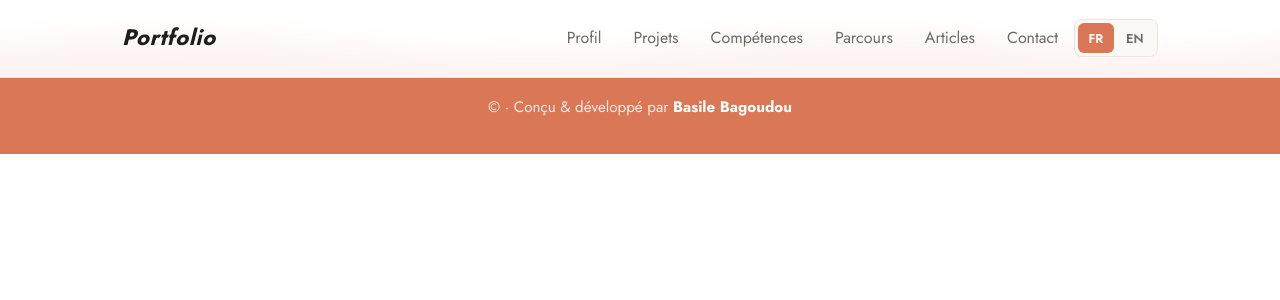
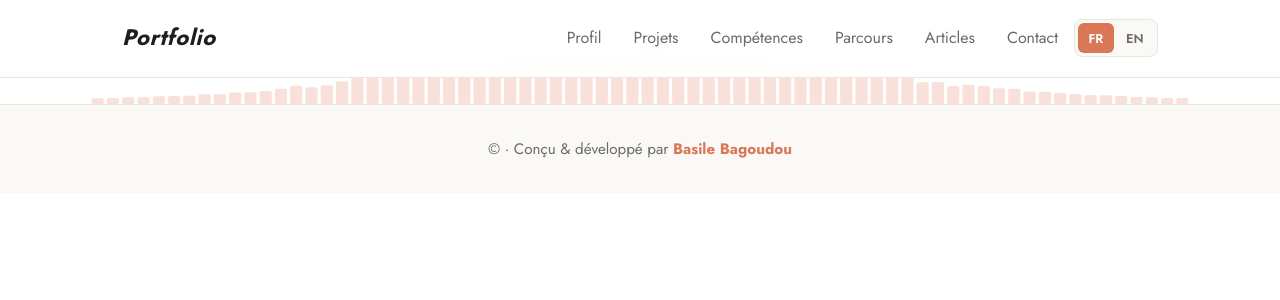
Before and after one commit to basilebagoudou/Portfolio, a Django app: template core/templates/core/base.html in a window 1280 px wide. Shown: the top 300 px of the page. Run offline with Django 5.2, Linux system fonts and the light colour scheme; the template is opened without the code that fills it, so the values that code supplies are empty.

Commit message:
Pied de page : histogramme en cloche à la place des vagues, fond clair d'origine

```diff
--- a/core/static/core/css/style.css
+++ b/core/static/core/css/style.css
@@ -1801,23 +1801,19 @@ section.visible .coverage-bar span { width: var(--w); }
     margin: 0;
 }
 
-/* ===== VAGUES + PIED DE PAGE ===== */
-.footer-waves {
+/* ===== PIED DE PAGE : distribution en histogramme ===== */
+.footer-dist {
     display: block;
-    width: 100%;
-    height: 70px;
-    margin-bottom: -1px;
-}
-.footer-waves .w1 { fill: #f6e1d7; }
-.footer-waves .w2 { fill: #eba98e; }
-.footer-waves .w3 { fill: var(--primary); }
-footer {
-    background-color: var(--primary);
-    border-top: none;
-    padding: 1.6rem 0 2.2rem;
-}
-footer p { color: rgba(255, 255, 255, 0.85); }
-footer strong { color: #fff; }
+    width: min(1100px, calc(100% - 4rem));
+    height: 56px;
+    margin: 3rem auto 0;
+}
+.footer-dist rect {
+    fill: var(--primary);
+    opacity: 0.22;
+    transition: opacity 0.25s ease;
+}
+.footer-dist rect:hover { opacity: 0.7; }
 
 /* ===== PAGES ARTICLES ===== */
 .page { padding-top: 90px; min-height: 70vh; }
@@ -2018,5 +2014,5 @@ nav ul li a.is-active { color: var(--primary); }
 @media (max-width: 560px) {
     .contact-form { padding: 1.2rem; }
     .articles-grid { grid-template-columns: 1fr; }
-    .footer-waves { height: 44px; }
-}
+    .footer-dist { height: 36px; width: calc(100% - 2rem); }
+}
--- a/core/templates/core/base.html
+++ b/core/templates/core/base.html
@@ -44,10 +44,19 @@
 
 {% block content %}{% endblock %}
 
-    <svg class="footer-waves" viewBox="0 0 1440 90" preserveAspectRatio="none" aria-hidden="true">
-        <path class="w1" d="M0 38 C 120 18, 240 18, 360 34 S 600 56, 720 40 S 960 14, 1080 30 S 1320 52, 1440 34 V 90 H 0 Z"/>
-        <path class="w2" d="M0 52 C 140 36, 260 40, 380 54 S 620 70, 760 54 S 1000 34, 1120 48 S 1340 66, 1440 52 V 90 H 0 Z"/>
-        <path class="w3" d="M0 68 C 160 56, 300 60, 420 70 S 660 82, 800 70 S 1040 56, 1160 66 S 1360 80, 1440 70 V 90 H 0 Z"/>
+    <svg class="footer-dist" viewBox="0 0 1440 56" preserveAspectRatio="none" aria-hidden="true">
+        <rect x="2.0" y="50.3" width="16.0" height="5.7" rx="2"/><rect x="22.0" y="50.1" width="16.0" height="5.9" rx="2"/><rect x="42.0" y="49.3" width="16.0" height="6.7" rx="2"/><rect x="62.0" y="49.3" width="16.0" height="6.7" rx="2"/><rect x="82.0" y="48.3" width="16.0" height="7.7" rx="2"/><rect x="102.0" y="47.9" width="16.0" height="8.1" rx="2"/>
+        <rect x="122.0" y="47.7" width="16.0" height="8.3" rx="2"/><rect x="142.0" y="46.2" width="16.0" height="9.8" rx="2"/><rect x="162.0" y="46.2" width="16.0" height="9.8" rx="2"/><rect x="182.0" y="44.4" width="16.0" height="11.6" rx="2"/><rect x="202.0" y="44.3" width="16.0" height="11.7" rx="2"/><rect x="222.0" y="43.1" width="16.0" height="12.9" rx="2"/>
+        <rect x="242.0" y="40.8" width="16.0" height="15.2" rx="2"/><rect x="262.0" y="37.7" width="16.0" height="18.3" rx="2"/><rect x="282.0" y="39.2" width="16.0" height="16.8" rx="2"/><rect x="302.0" y="37.2" width="16.0" height="18.8" rx="2"/><rect x="322.0" y="33.3" width="16.0" height="22.7" rx="2"/><rect x="342.0" y="29.4" width="16.0" height="26.6" rx="2"/>
+        <rect x="362.0" y="29.7" width="16.0" height="26.3" rx="2"/><rect x="382.0" y="28.9" width="16.0" height="27.1" rx="2"/><rect x="402.0" y="22.3" width="16.0" height="33.7" rx="2"/><rect x="422.0" y="27.9" width="16.0" height="28.1" rx="2"/><rect x="442.0" y="18.5" width="16.0" height="37.5" rx="2"/><rect x="462.0" y="21.8" width="16.0" height="34.2" rx="2"/>
+        <rect x="482.0" y="21.4" width="16.0" height="34.6" rx="2"/><rect x="502.0" y="19.9" width="16.0" height="36.1" rx="2"/><rect x="522.0" y="15.9" width="16.0" height="40.1" rx="2"/><rect x="542.0" y="7.9" width="16.0" height="48.1" rx="2"/><rect x="562.0" y="14.3" width="16.0" height="41.7" rx="2"/><rect x="582.0" y="7.5" width="16.0" height="48.5" rx="2"/>
+        <rect x="602.0" y="5.3" width="16.0" height="50.7" rx="2"/><rect x="622.0" y="7.8" width="16.0" height="48.2" rx="2"/><rect x="642.0" y="4.3" width="16.0" height="51.7" rx="2"/><rect x="662.0" y="10.7" width="16.0" height="45.3" rx="2"/><rect x="682.0" y="10.4" width="16.0" height="45.6" rx="2"/><rect x="702.0" y="7.9" width="16.0" height="48.1" rx="2"/>
+        <rect x="722.0" y="0.8" width="16.0" height="55.2" rx="2"/><rect x="742.0" y="4.9" width="16.0" height="51.1" rx="2"/><rect x="762.0" y="7.0" width="16.0" height="49.0" rx="2"/><rect x="782.0" y="3.8" width="16.0" height="52.2" rx="2"/><rect x="802.0" y="6.7" width="16.0" height="49.3" rx="2"/><rect x="822.0" y="10.0" width="16.0" height="46.0" rx="2"/>
+        <rect x="842.0" y="4.6" width="16.0" height="51.4" rx="2"/><rect x="862.0" y="7.5" width="16.0" height="48.5" rx="2"/><rect x="882.0" y="15.0" width="16.0" height="41.0" rx="2"/><rect x="902.0" y="12.8" width="16.0" height="43.2" rx="2"/><rect x="922.0" y="15.3" width="16.0" height="40.7" rx="2"/><rect x="942.0" y="13.7" width="16.0" height="42.3" rx="2"/>
+        <rect x="962.0" y="17.4" width="16.0" height="38.6" rx="2"/><rect x="982.0" y="23.8" width="16.0" height="32.2" rx="2"/><rect x="1002.0" y="19.8" width="16.0" height="36.2" rx="2"/><rect x="1022.0" y="29.1" width="16.0" height="26.9" rx="2"/><rect x="1042.0" y="28.8" width="16.0" height="27.2" rx="2"/><rect x="1062.0" y="28.4" width="16.0" height="27.6" rx="2"/>
+        <rect x="1082.0" y="34.3" width="16.0" height="21.7" rx="2"/><rect x="1102.0" y="34.1" width="16.0" height="21.9" rx="2"/><rect x="1122.0" y="38.1" width="16.0" height="17.9" rx="2"/><rect x="1142.0" y="36.7" width="16.0" height="19.3" rx="2"/><rect x="1162.0" y="38.0" width="16.0" height="18.0" rx="2"/><rect x="1182.0" y="40.3" width="16.0" height="15.7" rx="2"/>
+        <rect x="1202.0" y="40.7" width="16.0" height="15.3" rx="2"/><rect x="1222.0" y="43.6" width="16.0" height="12.4" rx="2"/><rect x="1242.0" y="43.8" width="16.0" height="12.2" rx="2"/><rect x="1262.0" y="45.1" width="16.0" height="10.9" rx="2"/><rect x="1282.0" y="46.0" width="16.0" height="10.0" rx="2"/><rect x="1302.0" y="47.1" width="16.0" height="8.9" rx="2"/>
+        <rect x="1322.0" y="47.3" width="16.0" height="8.7" rx="2"/><rect x="1342.0" y="47.9" width="16.0" height="8.1" rx="2"/><rect x="1362.0" y="48.9" width="16.0" height="7.1" rx="2"/><rect x="1382.0" y="49.3" width="16.0" height="6.7" rx="2"/><rect x="1402.0" y="50.1" width="16.0" height="5.9" rx="2"/><rect x="1422.0" y="50.1" width="16.0" height="5.9" rx="2"/>
     </svg>
     <footer>
         <div class="container">
```
